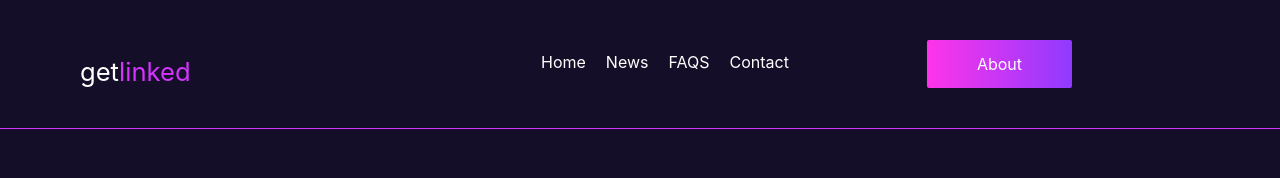
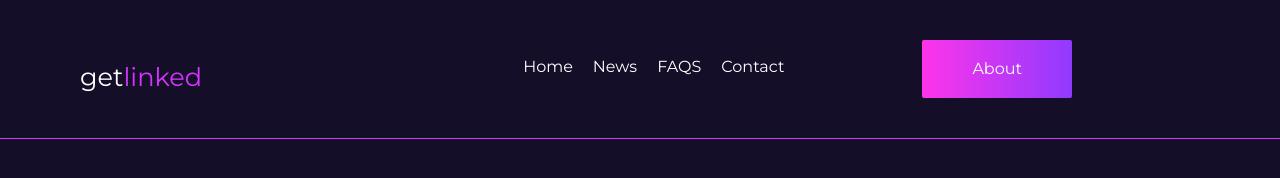
Before and after one commit to chuma-beep/Get-Linked, a plain HTML site: page index.html in a window 1280 px wide. Drawn offline with nearby package versions, Linux system fonts and the light colour scheme.

Commit message:
no new changes

```diff
--- a/index.html
+++ b/index.html
@@ -3,6 +3,9 @@
 <head>
   <meta charset="UTF-8">
   <meta name="viewport" content="width=device-width, initial-scale=1.0">
+  <link rel="preconnect" href="https://fonts.googleapis.com">
+<link rel="preconnect" href="https://fonts.gstatic.com" crossorigin>
+<link href="https://fonts.googleapis.com/css2?family=Montserrat&display=swap" rel="stylesheet">
   <link rel="stylesheet" href="https://cdn.jsdelivr.net/npm/bootstrap@4.3.1/dist/css/bootstrap.min.css" integrity="sha384-ggOyR0iXCbMQv3Xipma34MD+dH/1fQ784/j6cY/iJTQUOhcWr7x9JvoRxT2MZw1T" crossorigin="anonymous">
   <link rel="stylesheet" href="style.css">
   <title>GETLINKED</title>
@@ -17,7 +20,7 @@
       <li><a href="#faqs">FAQS</a></li>
       <li><a href="#contact">Contact</a></li>
    </ul>
-     <span> <button class="btn" style="float:right"><a href="#about">About</a></button></span>
+     <span> <button class="btn" style="float:right; text-decoration: none"><a  class="a-none" href="#about">About</a></button></span>
    </div>
   </div>
 
--- a/style.css
+++ b/style.css
@@ -2,6 +2,7 @@
   margin: 0;
   padding: 0;
   background-color: #150E28;
+  font-family: 'Montserrat', sans-serif;
 }
 
 html body{
@@ -43,9 +44,44 @@ ul {
 li {
   margin: 10px;
 }
+
 a{
-  color: white;
+  background-image: linear-gradient(
+    to right,
+    #fe34ea,
+   #903AFF,
+    #ffff 50%
+  );
+  background-size: 200% 100%;
+  background-position: -100%;
+  display: inline-block;
+  padding: 5px 0;
+  position: relative;
+  -webkit-background-clip: text;
+  -webkit-text-fill-color: transparent;
+  transition: all 0.3s ease-in-out;
 }
+
+a:before{
+  content: '';
+  background-color:  #fe34ea;
+  display: block;
+  position: absolute;
+  bottom: -3px;
+  left: 0;
+  width: 0;
+  height: 3px;
+  transition: all 0.3s ease-in-out;
+}
+ a:hover {
+  background-position: 0;
+ }
+
+a:hover::before{
+   width: 100%;
+ }
+
+
 .logo{
   position: relative;
   float: left;
@@ -59,8 +95,7 @@ a{
 }
 
 .btn {
-  background-color: #d434fe;
-  background-image: linear-gradient(to right, #fe34ea, #903AFF);
+background-image: linear-gradient(to right, #fe34ea, #903AFF);
   border: none;
   color: white;
   padding: 12px 50px;
@@ -71,4 +106,37 @@ a{
    margin-bottom: 4vh;
   cursor: pointer;
   border-radius: 2px;
+  transition:2s;
 }
+
+.btn:hover{
+  transform: scale(1.2);
+    transition: color 0s;
+
+}
+
+.btn a:hover{
+  text-decoration: none;
+  transition: none; /* This line removes all transitions */
+  transition: color 0s;
+}
+
+
+a.a-none:hover{
+  text-decoration: none;
+  transition: none; /* This line removes all transitions */
+  transition: color 0s;
+}
+
+button a:before{
+  text-decoration: none;
+}
+
+button a:hover::before{
+  text-decoration: none;
+}
+
+
+button a:hover{
+  text-decoration: none;
+}
```
